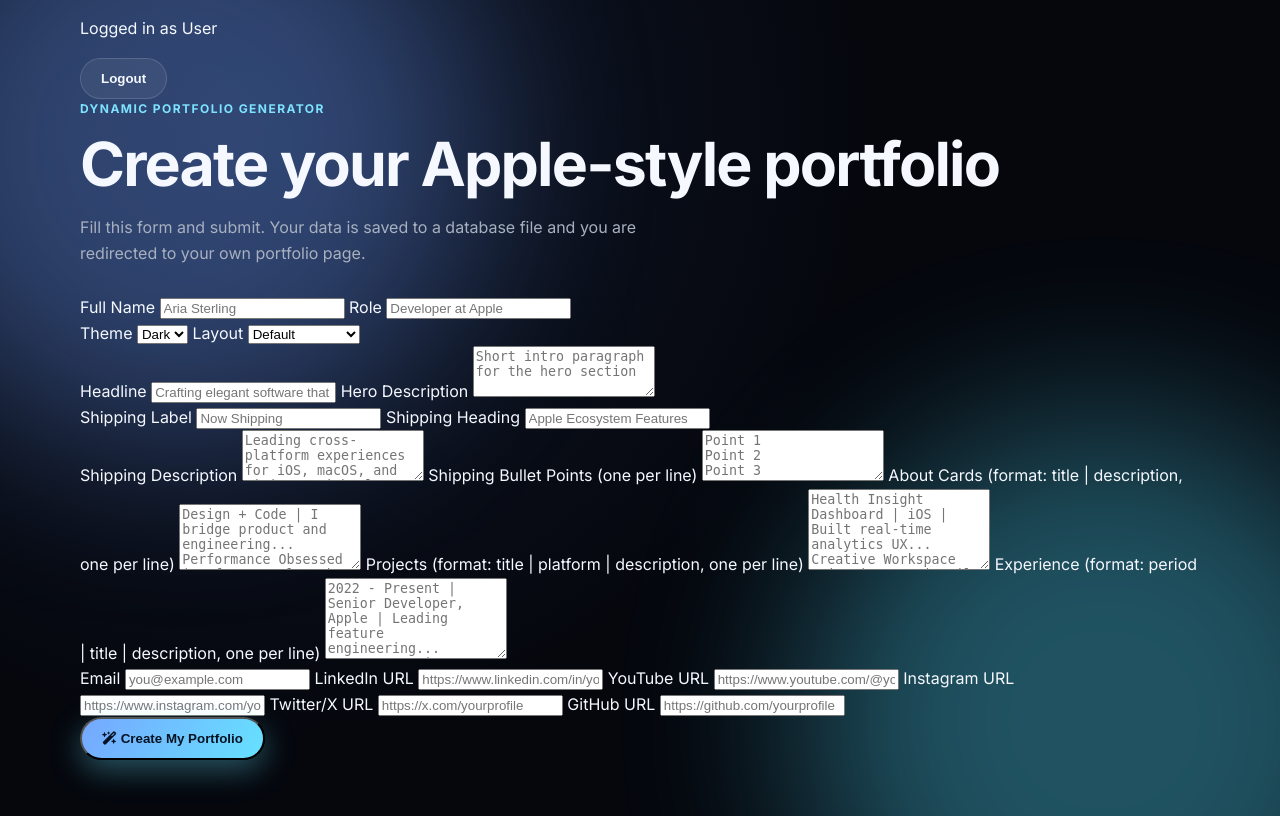
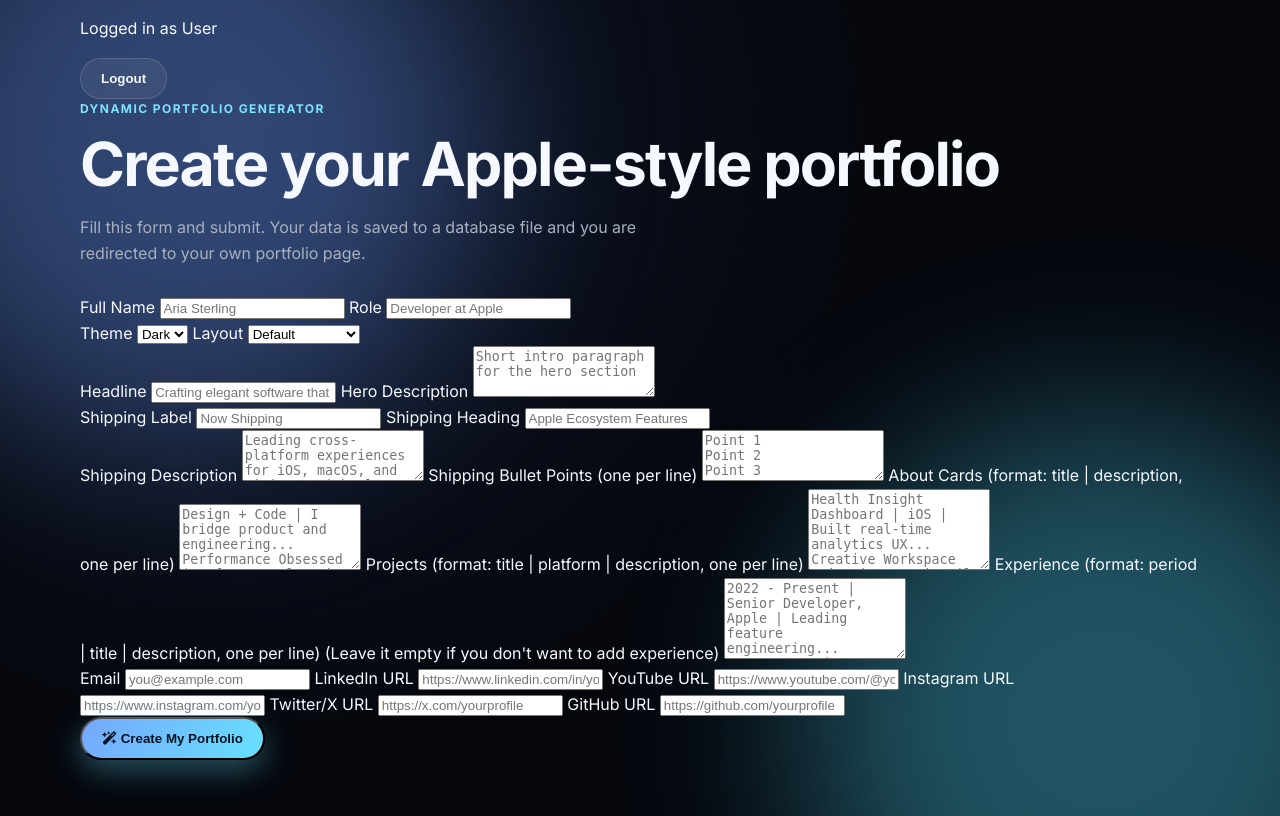
Before and after one commit to atharvrs07/portfolio-gen, a Node project: template dynamic-portfolio-app/views/form.ejs in a window 1280 px wide. Run offline with Node 20 templates, Linux system fonts and the light colour scheme; the template is opened without the code that fills it, so the values that code supplies are empty.

Commit message:
Made Experience optional and added optional text

```diff
--- a/dynamic-portfolio-app/views/form.ejs
+++ b/dynamic-portfolio-app/views/form.ejs
@@ -133,7 +133,7 @@
           </label>
 
           <label>
-            Experience (format: period | title | description, one per line)
+            Experience (format: period | title | description, one per line) (Leave it empty if you don't want to add experience)
             <textarea
               name="experiences"
               rows="5"
```
